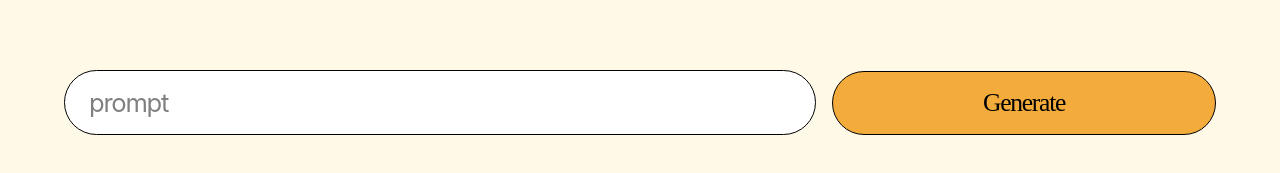
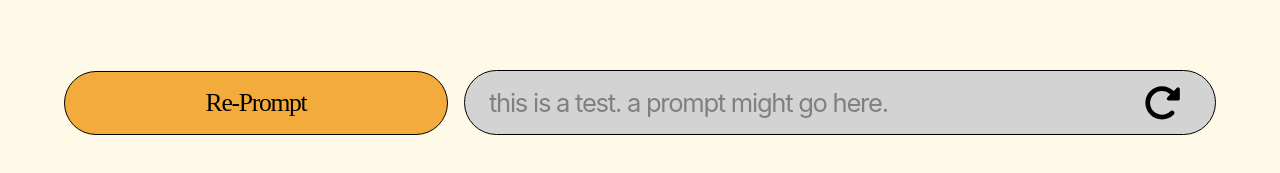
Before and after one commit to ColinSprows/Fraime, a Next.js app: page /discovery in a window 1280 px wide. Shown: the part 633-806 px from the top of the page. Built offline with nearby package versions, Linux system fonts and the light colour scheme; no server answers; a web font is replaced by a local one.

Commit message:
updates discovery page to take context and call API context. Reformats

```diff
--- a/pages/api/image/generateImage.js
+++ b/pages/api/image/generateImage.js
@@ -7,10 +7,11 @@ export default async function (req, res) {
 		const openai = new OpenAIApi(configuration);
 
 		const prompt = req.body.prompt;
+		console.log(prompt);
 
 		const response = await openai.createImage({
 			prompt: prompt,
-			n: 8,
+			n: 1,
 			size: "1024x1024",
 			// max_tokens: 2200,
 		});
--- a/pages/discovery.js
+++ b/pages/discovery.js
@@ -1,9 +1,9 @@
 import Image from "next/image";
-import React, { useState, useEffect } from "react";
+import React, { useState, useEffect, useContext } from "react";
+import AppContext from "@/components/AppContext";
 import { Configuration, OpenAIApi } from "openai";
 import styled, { keyframes } from "styled-components";
 import Link from "next/link";
-
 
 export const Wrapper = styled.div`
 	height: calc(100vh - 4rem);
@@ -12,12 +12,12 @@ export const Wrapper = styled.div`
 
 export const StaticContainer = styled.div`
 	display: flex;
+	width: 100%;
 	flex-direction: row;
 	padding: 0rem 4rem;
 	position: fixed;
 	bottom: 0;
 	margin-bottom: 2rem;
-
 
 	@media (max-width: 768px) {
 		flex-direction: column;
@@ -30,15 +30,14 @@ export const StaticContainer = styled.div`
 		justify-content: center;
 		width: 100%;
 	}
-`
+`;
 
 export const Left = styled.div`
 	display: flex;
 	align-items: flex-start;
 	flex-direction: column;
 	justify-content: center;
-	width: 60vw;
-	max-width: 800px;
+	width: calc(40vw-8rem);
 
 	@media (max-width: 768px) {
 		width: 100vw;
@@ -46,15 +45,13 @@ export const Left = styled.div`
 		justify-content: center;
 		align-items: center;
 	}
-`
+`;
 
 export const Right = styled.div`
 	display: flex;
 	align-items: center;
 	justify-content: center;
-	width: calc(40vw-8rem);
-	max-width: 600px;
-
+	width: 60vw;
 
 	@media (max-width: 768px) {
 		width: 100vw;
@@ -62,13 +59,13 @@ export const Right = styled.div`
 		justify-content: center;
 		align-items: center;
 	}
-`
+`;
 
 export const GenerateButton = styled.button`
-    background-color: ${props => props.theme.colors.button};
+	background-color: ${(props) => props.theme.colors.button};
 	color: black;
 	padding: 1rem 0rem;
-	width: ${({ generateExpand }) => (generateExpand ? '100vw' : '30vw')};
+	width: 30vw;
 	max-width: 500px;
 	border: 1px solid black;
 	border-radius: 50px;
@@ -82,13 +79,49 @@ export const GenerateButton = styled.button`
 		max-width: 800px;
 		padding: 1rem 0rem;
 		width: 80vw;
+		margin-bottom: 1rem;
 	}
-`
+`;
+
+export const InputWrapper = styled.div`
+	width: 100%;
+	display: flex;
+	justify-content: flex-end;
+	position: relative;
+
+	@media (max-width: 768px) {
+		width: 100vw;
+		display: flex;
+		height: 100%;
+		justify-content: center;
+		align-items: center;
+	}
+`;
+
+export const IconWrapper = styled.div`
+	position: absolute;
+	width: 3vw;
+	height: 3vw;
+	right: 35px;
+	top: 50%;
+	transform: translateY(-50%);
+	cursor: pointer;
+
+	@media (max-width: 768px) {
+		width: 5vw;
+		height: 5vw;
+		min-width: 50px;
+		right: 12vw;
+		top: 50%;
+		transform: translateY(-50%);
+	}
+`;
 
 export const Input = styled.input`
 	color: black;
 	padding: 1rem 0rem;
 	padding-left: 1.5rem;
+	padding-right: 1.5rem;
 	width: calc(100% - 1rem);
 	border: 1px solid black;
 	border-radius: 50px;
@@ -96,19 +129,24 @@ export const Input = styled.input`
 	font-size: clamp(1.25rem, 2vw, 2rem);
 	letter-spacing: -0.05em;
 	white-space: nowrap;
-	display: ${({ inputFade }) => (inputFade ? 'none' : 'flex')};
+	display: ${({ inputFade }) => (inputFade ? "none" : "flex")};
 
 	&::placeholder {
 		color: grey;
+	}
+
+	&[readonly] {
+		cursor: not-allowed;
+		pointer-events: none;
+		background-color: lightgray;
 	}
 
 	@media (max-width: 768px) {
 		padding: 1rem 0rem;
 		padding-left: 1rem;
 		width: 80vw;
-		margin-bottom: 1rem;
 	}
-`
+`;
 
 export const ImageContainer = styled.div`
 	display: flex;
@@ -125,7 +163,6 @@ export const ImageContainer = styled.div`
 	}
 
 	@media (max-width: 768px) {
-
 		& > :first-child {
 			margin-top: 0rem;
 		}
@@ -134,7 +171,7 @@ export const ImageContainer = styled.div`
 			margin-bottom: 12rem;
 		}
 	}
-`
+`;
 
 export const ImageEl = styled.div`
 	width: 40vw;
@@ -142,28 +179,18 @@ export const ImageEl = styled.div`
 	position: relative;
 	margin: 2rem 0rem;
 
-
 	@media (max-width: 768px) {
 		width: 100vw;
 		height: 100vw;
 		margin: 0rem 0rem;
 	}
-`
+`;
 
-const GeneratePage = () => {
+const DiscoveryPage = () => {
 	const [hasMounted, setHasMounted] = useState(false);
-	const [prompt, setPrompt] = useState("");
+	const { context, setContext } = useContext(AppContext);
+	const [prompt, setPrompt] = useState(context.prompt);
 	const [result, setResult] = useState("");
-
-
-	useEffect(() => {
-		// Prevents hydration issues
-		setHasMounted(true);
-	  }, []);
-
-	  if (!hasMounted) {
-		return null;
-	  }
 
 	const apiKey = process.env.NEXT_PUBLIC_OPENAI_API_KEY;
 	const configuration = new Configuration({ apiKey: apiKey });
@@ -181,8 +208,20 @@ const GeneratePage = () => {
 		setResult(data.urls);
 	};
 
+	useEffect(() => {
+		// Prevents hydration issues
+		setHasMounted(true);
+		// generateImage();
+		console.log("generateImage");
+	}, []);
+
+	if (!hasMounted) {
+		return null;
+	}
+
 	const handleClick = () => {
-		generateImage();
+		// generateImage();
+		console.log("clicked");
 	};
 
 	return (
@@ -191,37 +230,28 @@ const GeneratePage = () => {
 				{result.length > 0
 					? result.map((url, index) => (
 							<ImageEl key={index}>
-					<Image
-						key={index}
-						src={url || ""}
-						alt={`result ${index}`}
-						fill
-					/>
+								<Image key={index} src={url || ""} alt={`result ${index}`} fill />
 							</ImageEl>
 					  ))
 					: ""}
 			</ImageContainer>
 			<StaticContainer>
 				<Left>
-					<Input
-						placeholder="prompt"
-						name="prompt"
-						type="text"
-						onChange={(event) => {
-							setPrompt(event.target.value);
-						}}
-					/>
+					<Link href="/generate">
+						<GenerateButton>Re-Prompt</GenerateButton>
+					</Link>
 				</Left>
 				<Right>
-					<GenerateButton
-					onClick={handleClick}
-					>
-							Generate
-					</GenerateButton>
+					<InputWrapper>
+						<Input placeholder={prompt} name="prompt" type="text" readOnly={true} />
+						<IconWrapper onClick={() => handleClick()}>
+							<Image src="/rotate-right-solid.svg" alt="rotate icon" fill />
+						</IconWrapper>
+					</InputWrapper>
 				</Right>
 			</StaticContainer>
 		</Wrapper>
 	);
 };
 
-export default GeneratePage;
+export default DiscoveryPage;
```
Also changed, not shown: pages/generate.js (+12 -21 lines), public/rotate-right-solid.svg (added). Lines whose indentation alone changed are shown as unchanged.
